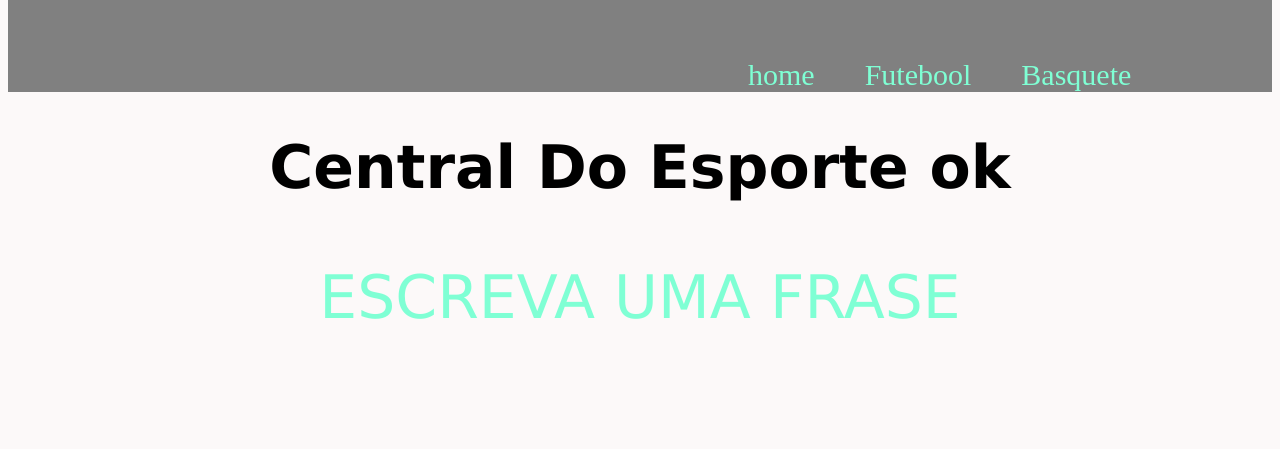
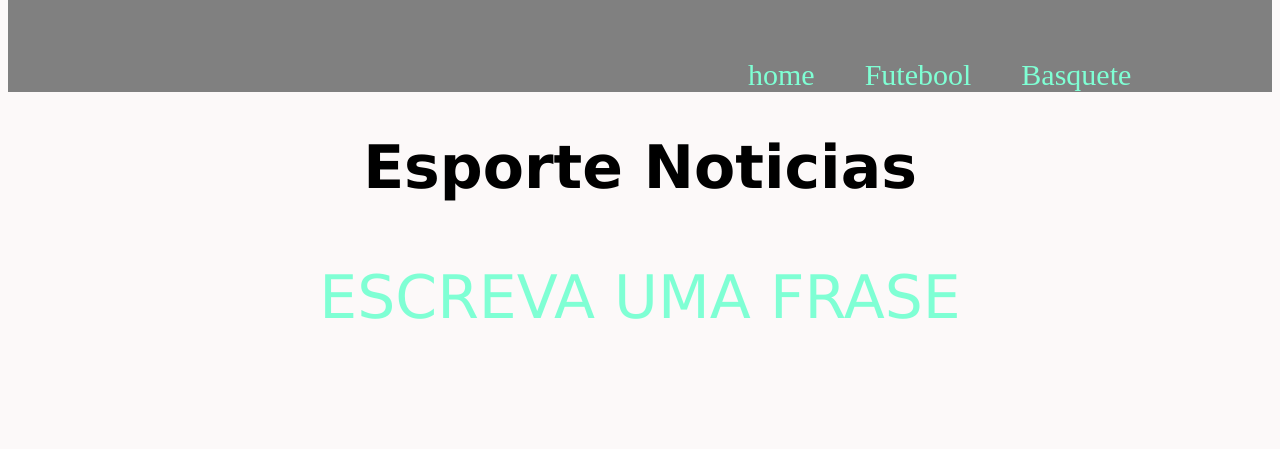
Before and after one commit to kauexz11/3tri, a plain HTML site: page index.html in a window 1280 px wide. Shown: the part 310-759 px from the top of the page. Drawn offline with Linux system fonts and the light colour scheme.

Commit message:
Esporte Noticias

```diff
--- a/index.html
+++ b/index.html
@@ -16,7 +16,7 @@
         </ul>
 
     </header>
-    <h1>Central Do Esporte ok</h1>
+    <h1>Esporte Noticias</h1>
     <p>ESCREVA UMA FRASE</p>
     <title>Esporte.noticia</title>
     <img src="ney.webp" alt="">
```
